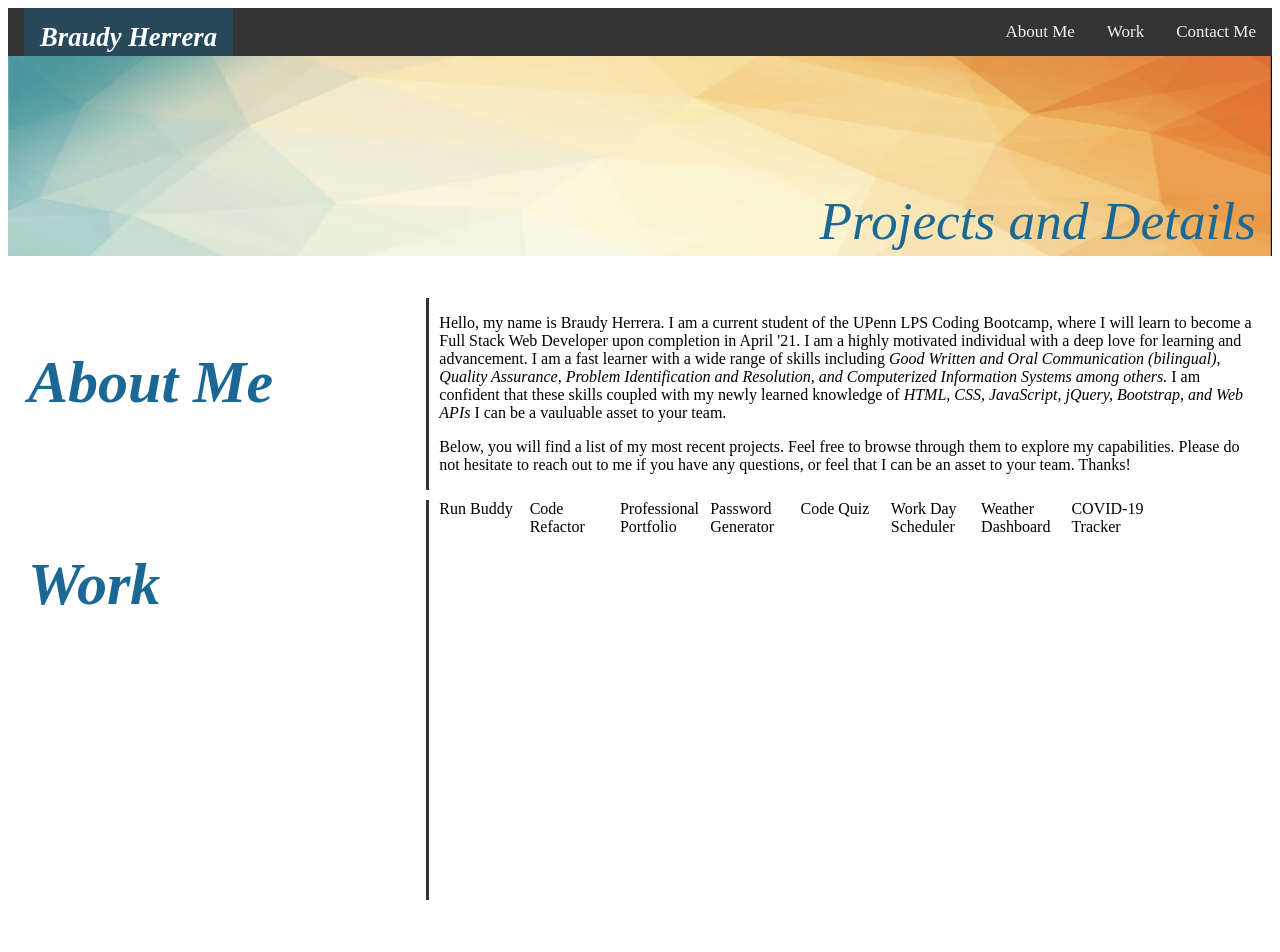
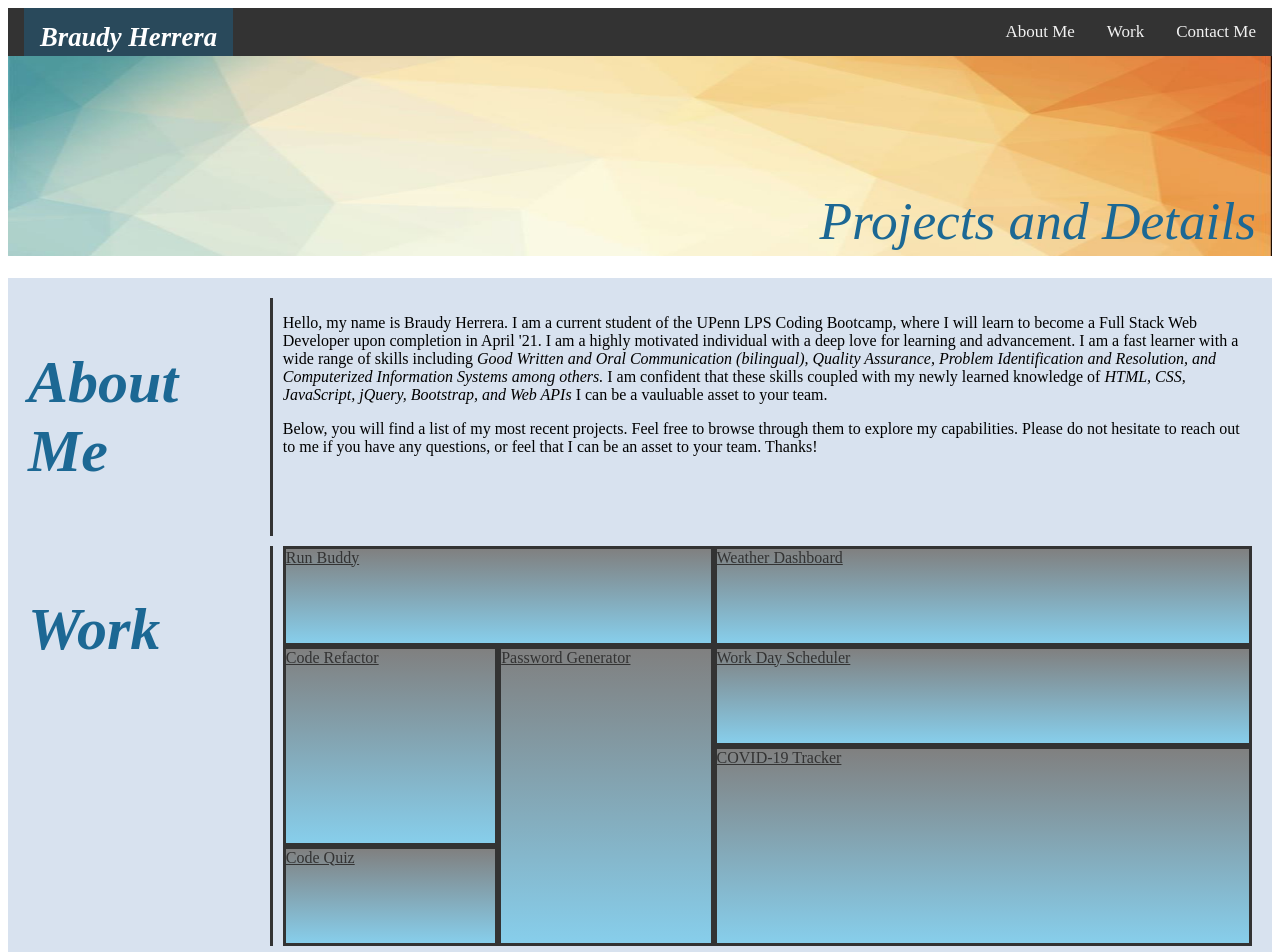
Before and after one commit to brdyherr/Portfolio, a plain HTML site: page index.html in a window 1280 px wide. Shown: the top 952 px of the page. Drawn offline with Linux system fonts and the light colour scheme.

Commit message:
formatted grid for work section, added more styling

```diff
--- a/css/styles.css
+++ b/css/styles.css
@@ -62,10 +62,11 @@ h2 {
 /* Add grid layout to main section */
 .main {
   display: grid;
-  grid-template-columns: repeat(3, 1fr);
+  grid-template-columns: 20% 1fr 1fr;
   gap: 10px;
   grid-auto-rows: minmax(100px, auto);
   padding: 20px;
+  background-color: rgba(176, 196, 222, 0.493);
 }
 
 .main_about {
@@ -95,6 +96,70 @@ h2 {
   grid-template-rows: repeat(4, minmax(100px, auto));
 }
 
+.codeRefactor {
+  border: solid;
+  color: #333;
+  background-image: linear-gradient(grey, skyblue);
+  grid-column-start: 1;
+  grid-column-end: 3;
+  grid-row-start: 2;
+  grid-row-end: 4;
+}
+.runBuddy {
+  border: solid;
+  color: #333;
+  background-image: linear-gradient(grey, skyblue);
+  grid-column-start: 1;
+  grid-column-end: 5;
+  grid-row-start: 1;
+  grid-row-end: 1;
+}
+.password {
+  border: solid;
+  color: #333;
+  background-image: linear-gradient(grey, skyblue);
+  grid-column-start: 3;
+  grid-column-end: 5;
+  grid-row-start: 2;
+  grid-row-end: 6;
+}
+.codeQuiz {
+  border: solid;
+  color: #333;
+  background-image: linear-gradient(grey, skyblue);
+  grid-column-start: 1;
+  grid-column-end: 3;
+  grid-row-start: 4;
+  grid-row-end: 6;
+}
+.workDay {
+  border: solid;
+  color: #333;
+  background-image: linear-gradient(grey, skyblue);
+  grid-column-start: 5;
+  grid-column-end: 12;
+  grid-row-start: 2;
+  grid-row-end: 3;
+}
+.weather {
+  border: solid;
+  color: #333;
+  background-image: linear-gradient(grey, skyblue);
+  grid-column-start: 5;
+  grid-column-end: 12;
+  grid-row-start: 1;
+  grid-row-end: 2;
+}
+.covid {
+  border: solid;
+  color: #333;
+  background-image: linear-gradient(grey, skyblue);
+  grid-column-start: 5;
+  grid-column-end: 12;
+  grid-row-start: 3;
+  grid-row-end: 6;
+}
+
 .main_contact {
   grid-column: 1;
   grid-row: 4;
--- a/index.html
+++ b/index.html
@@ -65,14 +65,17 @@
         <h2 class="work">Work</h2>
       </div>
       <div class="main_work_projects">
-        <div class="0">Run Buddy</div>
-        <div class="1">Code Refactor</div>
-        <div class="2">Professional Portfolio</div>
-        <div class="3">Password Generator</div>
-        <div class="4">Code Quiz</div>
-        <div class="5">Work Day Scheduler</div>
-        <div class="6">Weather Dashboard</div>
-        <div class="7">COVID-19 Tracker</div>
+        <a class="runBuddy" href="https://brdyherr.github.io/run-buddy/">
+          Run Buddy
+        </a>
+        <a class="codeRefactor" href="">Code Refactor</a>
+        <a class="password" href="">Password Generator</a>
+        <a class="codeQuiz" href="">Code Quiz</a>
+        <a class="workDay" href="">Work Day Scheduler</a>
+        <a class="weather" href="">Weather Dashboard</a>
+        <a class="covid" href="https://github.com/RaeStichter/covid-tracker"
+          >COVID-19 Tracker</a
+        >
       </div>
 
       <br />
```
